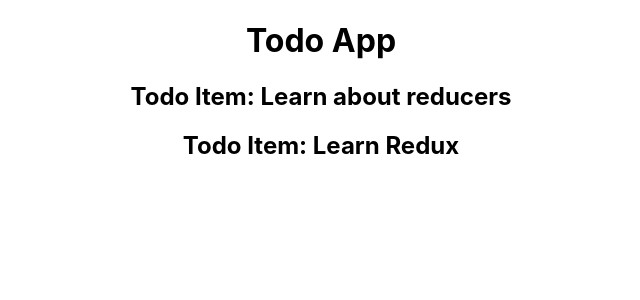
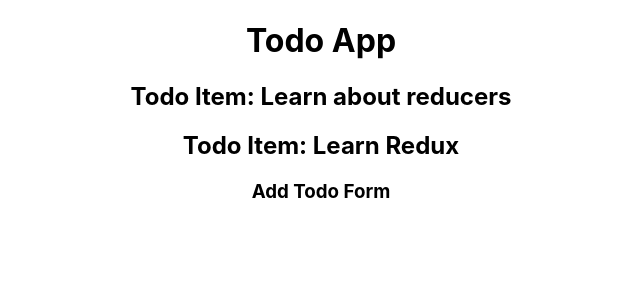
Before and after one commit to maribelcuales/reducer-todo, a React (Create React App) app in the folder todo/: page / in a window 1280 px wide. Shown: the top 300 px of the page, without its empty margins (319-959 px from the left). Built offline with nearby package versions, Linux system fonts and the light colour scheme.

Commit message:
Added TodoForm component to Todo.js.

```diff
--- a/todo/src/components/Todo.js
+++ b/todo/src/components/Todo.js
@@ -1,6 +1,7 @@
 import React, { useState, useReducer } from "react";
 
 import { reducer, initialState } from "../reducers/reducer";
+import TodoForm from './TodoForm';
 
 const Todo = () => {
   const [state, dispatch] = useReducer(reducer, initialState);
@@ -8,10 +9,10 @@
 
   return (
     <div>
-      {/* <h1>{state.item}</h1> */}
       {state.todos.map(todo => (
         <h2>Todo Item: {todo.item}</h2>
       ))}
+      <TodoForm />
     </div>
   )
 }
```
